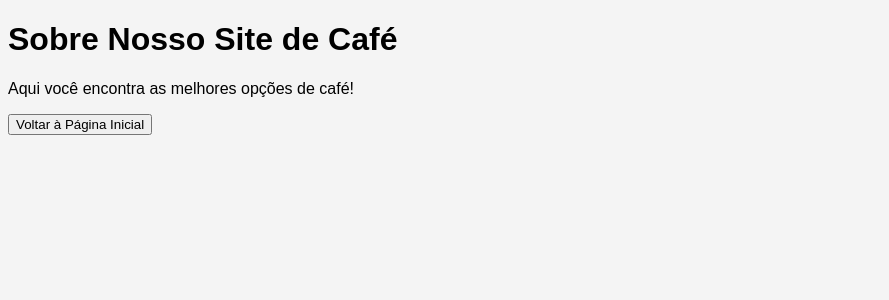
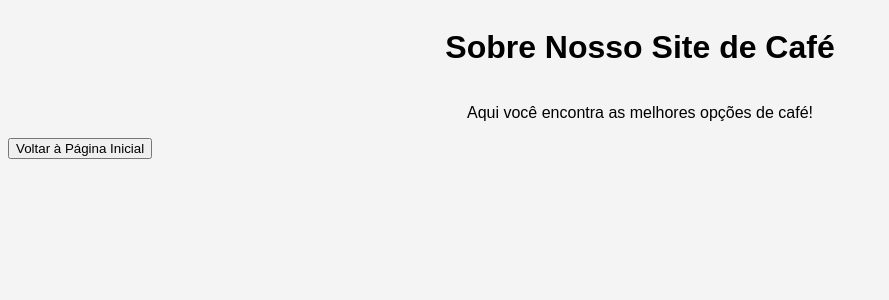
Before and after one commit to Champpmathieu/coffe, a Flask app: page /sobre in a window 1280 px wide. Shown: the top 300 px of the page, without its empty margins (0-889 px from the left). Run offline with Flask 3, Linux system fonts and the light colour scheme.

Commit message:
centralizei o titulo do endpoint (sobre)

```diff
--- a/static/css/sobre.css
+++ b/static/css/sobre.css
@@ -2,3 +2,13 @@ body {
     font-family: Arial, sans-serif;
     background-color: #f4f4f4;
 }
+
+.title {
+    display: flex;
+    justify-content: center;
+}
+
+.sub-title {
+    display: flex;
+    justify-content: center;
+}
--- a/templates/sobre.html
+++ b/templates/sobre.html
@@ -7,8 +7,12 @@
   <link rel="stylesheet" href="{{ url_for('static', filename='css/sobre.css') }}">
 </head>
 <body>
-  <h1>Sobre Nosso Site de Café</h1>
-  <p>Aqui você encontra as melhores opções de café!</p>
+  <div class="title">
+    <h1>Sobre Nosso Site de Café</h1>
+  </div>
+  <div class="sub-title">
+    <p>Aqui você encontra as melhores opções de café!</p>
+  </div>
   <a href="{{ url_for('home') }}"><button>Voltar à Página Inicial</button></a>
 </body>
 </html>
```
